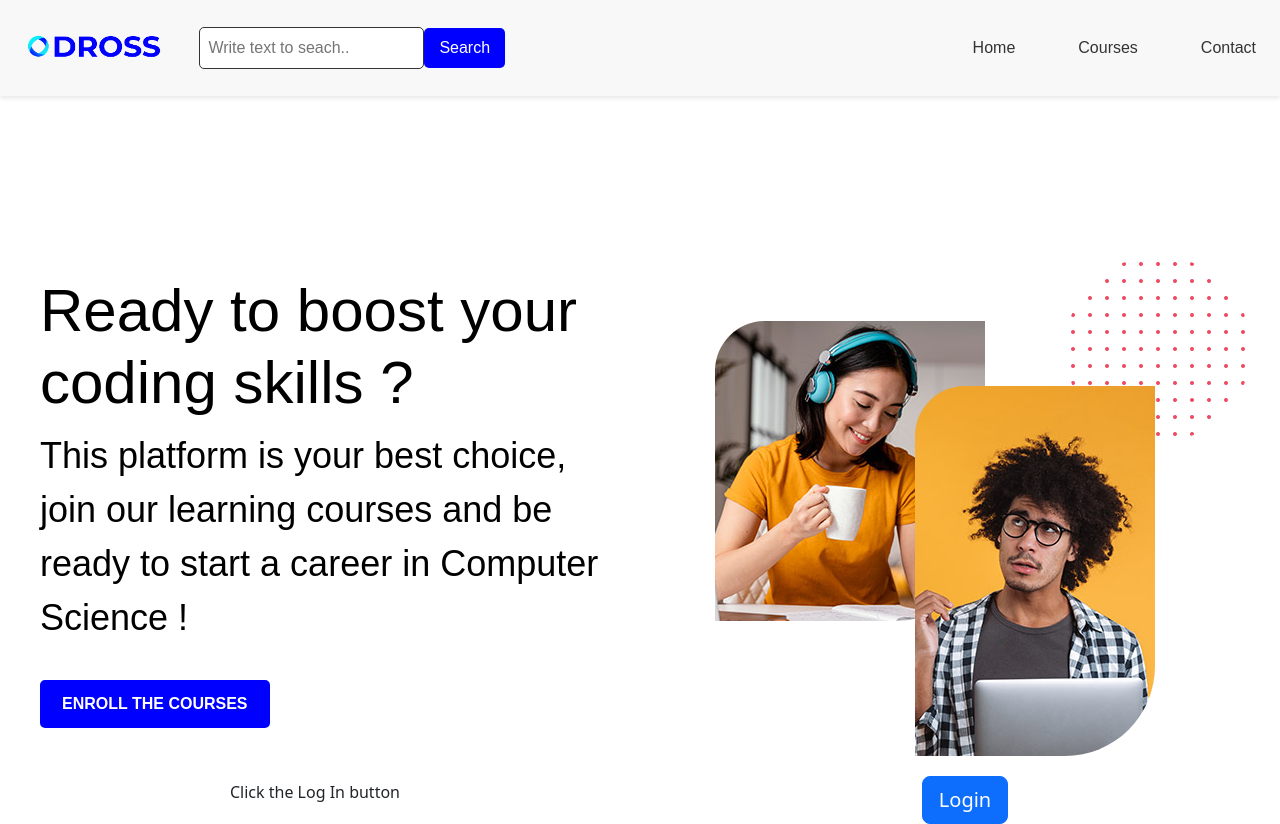
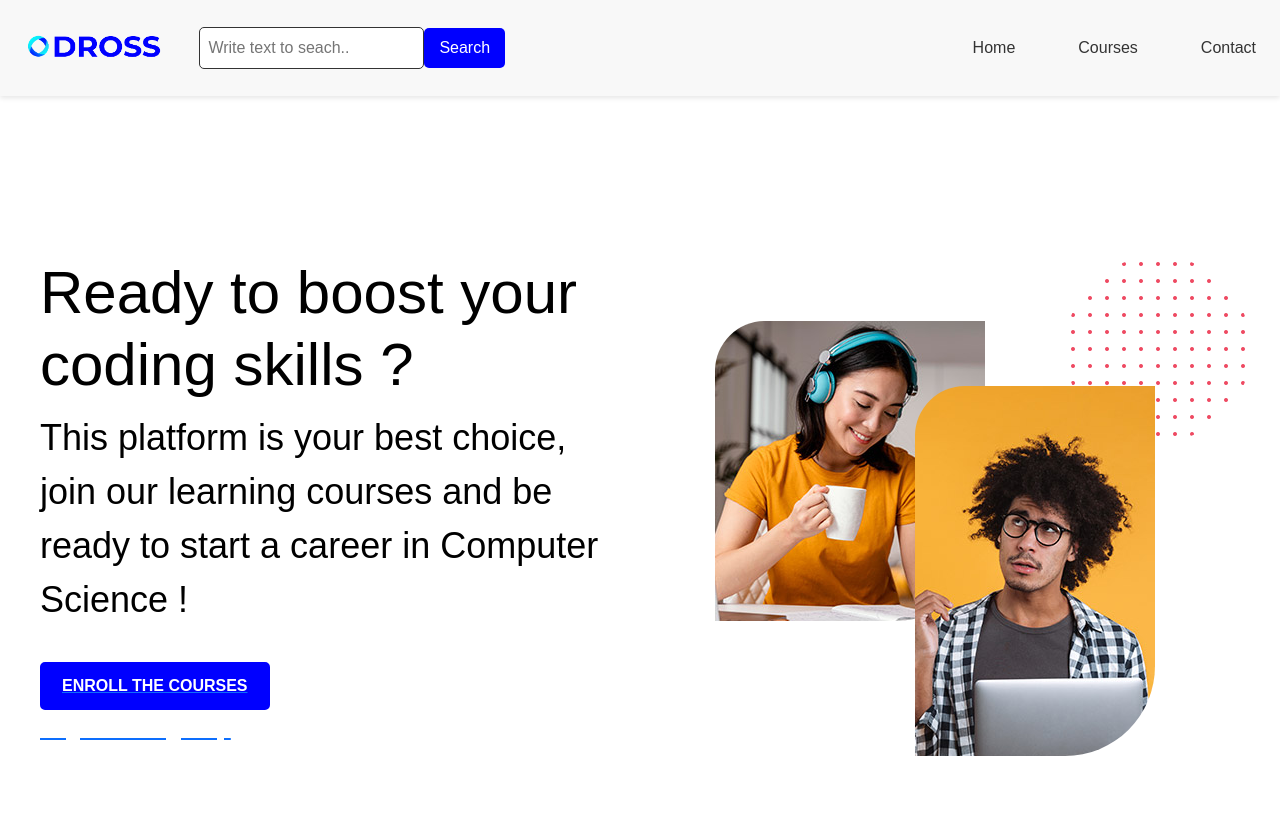
Before and after one commit to maria-bd/odross-frontend, a React (Create React App) app: page / in a window 1280 px wide. After the commit the page ends 800 px from the top, so only its background shows below. Built offline with nearby package versions, Linux system fonts and the light colour scheme.

Commit message:
Update HeroSection.jsx

```diff
--- a/src/components/HeroSection.jsx
+++ b/src/components/HeroSection.jsx
@@ -12,7 +12,10 @@ const HeroSection = () => {
           <h1>Ready to boost your coding skills ?</h1>
           <p>This platform is your best choice, join our learning courses and be ready to start a career in Computer Science ! </p>
         <div className='button'>
-        <a href="#" className="button-link">ENROLL THE COURSES</a>
+        <Link to='/Authentication' role='button'><a className="button-link">ENROLL THE COURSES</a></Link>
+        </div>
+        <div className='button_login'>
+        <Link to='/Authentication' role='button'><a className="button-link">Log IN or Sign Up</a></Link>
         </div>
       </div>
       <div className="hero-container">
@@ -28,8 +31,6 @@ const HeroSection = () => {
           </div>
   </div>
       </div>
-      <p>Click the Log In button</p>
-            <Link class='btn btn-primary btn-lg' to='/Login' role='button'>Login</Link>
     </div>
   );
 };
```
